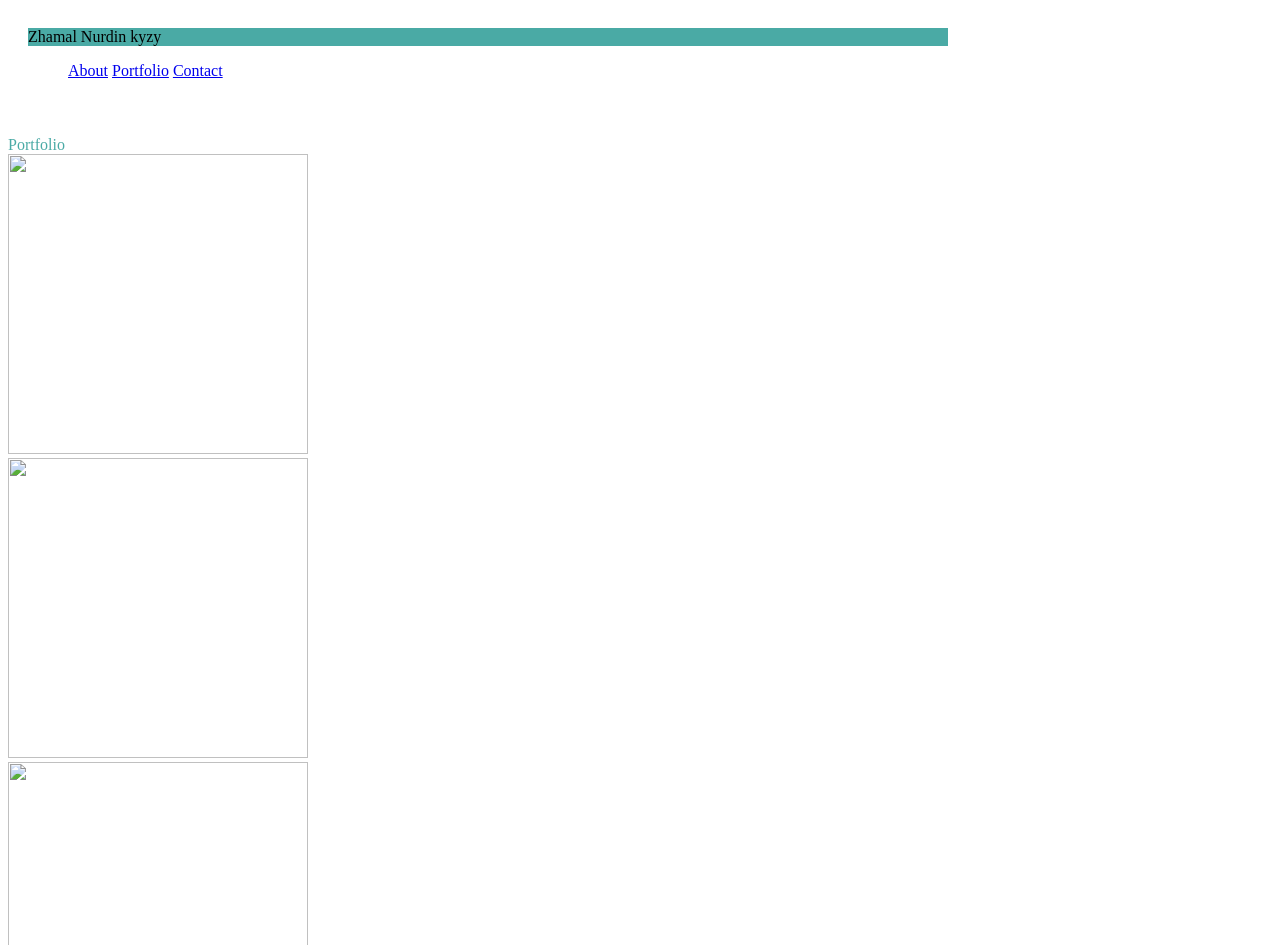
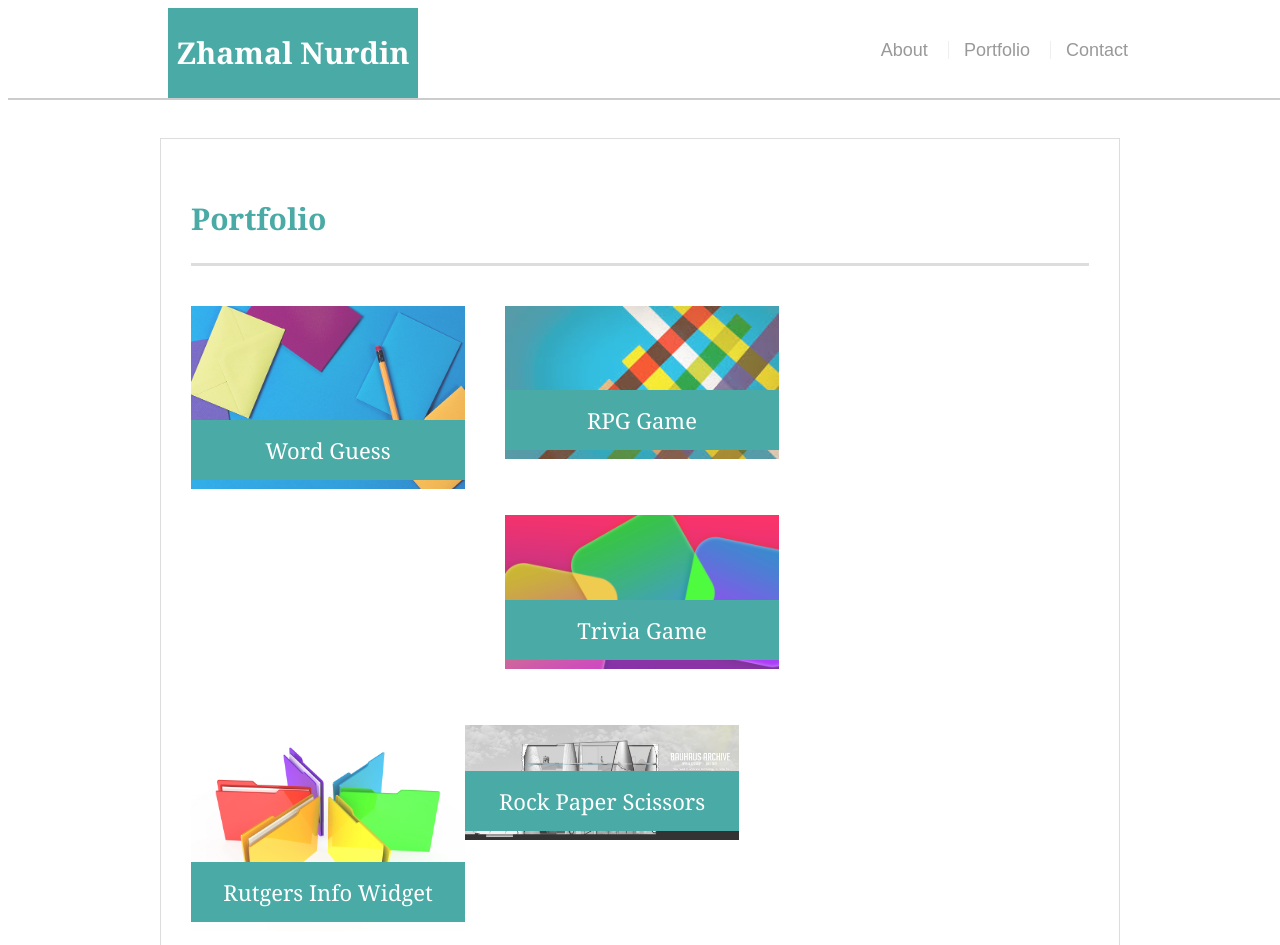
Before and after one commit to zhakina90/Responsive-Portfolio, a plain HTML site: page portfolio.html in a window 1280 px wide. Shown: the top 945 px of the page. Drawn offline with Linux system fonts and the light colour scheme.

Commit message:
added ready templates, since mine wasn't correct

```diff
--- a/css/style.css
+++ b/css/style.css
@@ -1,40 +1,213 @@
 body {
-    background-color: #ffffff;
-    border: #dddddd;
-    width: 960px;
+    font-family: Arial, "Helvetica Neue", Helvetica, sans-serif;
+    font-size: 18px;
+    line-height: 34px;
+    color: #777777;
+
   }
-.nav {
-    background-color: #ffffff;
-    padding: 20px;
+
+  * {
+    box-sizing: border-box;
+  }
 
 
+  .container {
+    width: 100%;
+    max-width: 960px;
+    margin: 0 auto;
+    clear: both;
   }
-#name {
+
+  h1,
+  h2,
+  h3,
+  p {
+    margin-bottom: 20px;
+  }
+
+  p:last-child {
+    margin-bottom: 0;
+  }
+
+  h1,
+  h2,
+  h3 {
+    font-family: Georgia, Times, "Times New Roman", serif;
+    font-weight: 700;
+    color: #4aaaa5;
+  }
+
+  h1 {
+    padding-bottom: 20px;
+    font-size: 30px;
+    line-height: 49px;
+    border-bottom: 3px solid #dddddd;
+  }
+
+  h2,
+  h3 {
+    font-size: 22px;
+  }
+
+
+  #masthead {
+    position: fixed;
+    z-index: 99;
+    width: 100%;
+    margin: 0 0 30px;
+    overflow: auto;
+    color: #ffffff;
+    background: #ffffff;
+    border-bottom: 2px solid #cccccc;
+  }
+
+  #logo {
+    float: left;
+    width: 250px;
+    height: 90px;
+    font-family: Georgia, Times, "Times New Roman", serif;
+    font-size: 30px;
+    font-weight: 700;
+    line-height: 90px;
+    color: #ffffff;
+    text-align: center;
+    text-decoration: none;
     background: #4aaaa5;
-    font-family: 'Georgia', Times, Times 'Times New Roman', serif;
   }
-.container {
-    width: 960px;
+
+  nav {
+    float: right;
+    margin-top: 25px;
+  }
+
+  nav a {
+    display: inline-block;
+    padding-left: 15px;
+    margin-left: 15px;
+    line-height: 18px;
+    color: #999;
+    text-decoration: none;
+    border-left: 1px solid #efefef;
+  }
+
+  nav a:first-child {
+    border-left: 0 none;
+  }
+
+
+  footer {
+    padding: 30px 0;
+    clear: both;
+    font-size: 12px;
+    color: #ffffff;
+    color: #cccccc;
+    text-align: center;
+    background: #666666;
+    border-top: 8px solid #4aaaa5;
+    height: 50px;
+  }
+
+  h3, h2 {
+    padding-bottom: 20px;
+    margin-bottom: 15px;
+    line-height: 22px;
+    border-bottom: 2px solid #eeeeee;
+  }
+
+
+  #main-container {
+    padding-top: 130px;
+    min-height: calc(100vh - 70px);
+  }
+
+  .main-section {
+    float: left;
+    width: 100%;
+    max-width: 960px;
+    padding: 30px;
+    margin: 0 0 40px;
     background: #ffffff;
-    padding: 80px;
+    border: 1px solid #dddddd;
+  }
 
+  /* portfolio page */
+
+  .work {
+    position: relative;
+    float: left;
+    width: 274px;
+    margin: 20px 0 25px;
+    overflow: auto;
   }
-.header {
-    padding-top: 20px;
-    color: #4aaaa5;
-    border-bottom: #cccccc;
+
+  .work:nth-child(even) {
+    margin-right: 40px;
   }
-img {
-    width: 300px;
-    height: 300px;
+
+  .work img {
+    width: 100%;
+    border: 0 none;
+    opacity: 0.8;
   }
-.row {
 
+  .work h3 {
+    position: absolute;
+    bottom: 20px;
+    width: 100%;
+    padding: 15px;
+    margin-bottom: 0;
+    font-weight: 300;
+    line-height: 30px;
+    color: #ffffff;
+    text-align: center;
+    background: #4aaaa5;
+    border-bottom: 0;
   }
-.col {
 
+  .auth-image {
+    float: left;
+    width: 200px;
+    height: auto;
+    margin-top: 10px;
+    margin-right: 25px;
   }
-footer {
-    border-top: 8px;
 
+  /* contact page */
+
+  #contact-form ul {
+    margin-bottom: 20px;
   }
+
+  #contact-form li {
+    margin-bottom: 10px;
+  }
+
+  label,
+  input[type=text],
+  input[type=email],
+  textarea {
+    display: block;
+    width: 100%;
+  }
+
+  input[type=text],
+  input[type=email],
+  textarea {
+    height: 35px;
+    padding: 0 10px;
+    font-size: 14px;
+    border: 1px solid #dddddd;
+  }
+
+  textarea {
+    height: 200px;
+  }
+
+  input[type=submit] {
+    padding: 10px 30px;
+    font-size: 18px;
+    color: #ffffff;
+    cursor: pointer;
+    background: #4aaaa5;
+    border: 0 none;
+  }
--- a/portfolio.html
+++ b/portfolio.html
@@ -1,44 +1,64 @@
-<!DOCTYPE html>
-<html>
+<!doctype html>
+<html lang="en-us">
+
 <head>
-    <meta charset="utf-8" />
-    <meta http-equiv="X-UA-Compatible" content="IE=edge">
-    <title>Portfolio</title>
-    <meta name="viewport" content="width=device-width, initial-scale=1">
-    <link rel="stylesheet" type="text/css" media="screen" href="/css/style.css" />
-    <script src="main.js"></script>
+  <meta charset="UTF-8">
+  <title>Portfolio | Zhamal Nurdin kyzy</title>
+  <link rel="stylesheet" type="text/css" href="./css/style.css">
 </head>
+
 <body>
-    <div class="nav">
-        <div id="name">Zhamal Nurdin kyzy</div>
-        <ul>
-            <a class="link" href="#">About</a>
-            <a class="link" href="#">Portfolio</a>
-            <a class="link" href="#">Contact</a>
-        </ul>
+
+  <header id="masthead">
+    <div class="container">
+      <a href="index.html" id="logo">Zhamal Nurdin kyzy</a>
+      <nav>
+        <a href="index.html">About</a>
+        <a href="portfolio.html">Portfolio</a>
+        <a href="contact.html">Contact</a>
+      </nav>
     </div>
-    <div class="Container">
-        <div class="header">Portfolio</div>
-        <div class="row">
-            <div class="col">
-                <img src="#">
+  </header>
+
+  <div id="main-container" class="container">
+    <section class="main-section">
+      <h1>Portfolio</h1>
+
+      <div class="work">
+        <img src="./css/portfolio-1.jpg" alt="Word Guess">
+
+        <h3>Word Guess</h3>
       </div>
-            <div class="col">
-                <img src="#">
+      <div class="work">
+        <img src="./css/Portfolio_2.jpeg" alt="RPG Game">
+
+        <h3>RPG Game</h3>
       </div>
+      <div class="work">
+        <img src="./css/portfolio-3.jpg" alt="Trivia Game">
+
+        <h3>Trivia Game</h3>
       </div>
-        <div class="row">
-            <div class="col">
-                <img src="#">
+      <div class="work">
+        <img src="./css/portfolio_sample.jpg" alt="Rutgers Info Widget">
+
+        <h3>Rutgers Info Widget</h3>
       </div>
-            <div class="col">
-                <img src="#">
+      <div class="work">
+        <img src="./css/portfolio_sample_1.png" alt="Rock Paper Scissors">
+
+        <h3>Rock Paper Scissors</h3>
       </div>
+
+    </section>
+
   </div>
-        <div class="row">
-            <img src="#">
+
+  <footer>
+    <div class="container">
+      Copyright &copy;
     </div>
-    </div>
-    <footer>Copyright</footer>
+  </footer>
 </body>
+
 </html>
```
Also changed, not shown: contact.html (+56 -0 lines), index.html (+39 -30 lines), Recommended-Dimensions.png (deleted), css/For portfolio.jpg (renamed from For portfolio.jpg), css/Portfolio_2.jpeg (added), css/portfolio-1.jpg (added), css/portfolio-3.jpg (added), css/portfolio_sample.jpg (added), css/portfolio_sample_1.png (added), portfolio-about-me.png (deleted), portfolio-contact.png (deleted), portfolio-gallery.png (deleted), 2 other files. Lines whose indentation alone changed are shown as unchanged.
